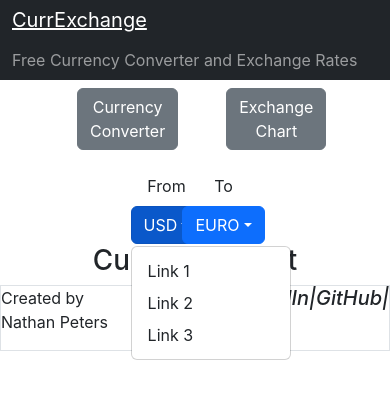
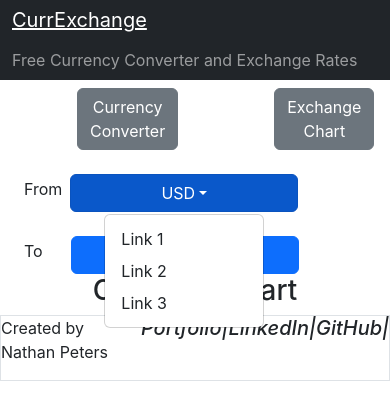
Before and after one commit to nathanpeters8/Currency-Exchange-Rate-App, a React (Create React App) app: page /chart in a window 390 px wide. Both pictures are taken after a click on the button "USD". Shown: the top 420 px of the page. Built offline with nearby package versions, Linux system fonts and the light colour scheme.

Commit message:
make dropdowns responsive for mobile

```diff
--- a/src/App.js
+++ b/src/App.js
@@ -3,6 +3,7 @@ import { BrowserRouter as Router, Route, Link, Switch } from 'react-router-dom';
 
 import Converter from './Converter';
 import Chart from './Chart';
+import Home from './Home';
 import './App.css';
 
 const NotFound = () => {
@@ -21,44 +22,8 @@ function App() {
         </div>
       </nav>
       <div className='container-md'>
-        <div className='row justify-content-center'>
-          <div className='col-8 d-flex'>
-            <Link to='/' className='btn btn-secondary flex-fill me-5'>
-              Currency Converter
-            </Link>
-            <Link to='/chart' className='btn btn-secondary flex-fill'>
-              Exchange Chart
-            </Link>
-          </div>
-        </div>
-        <div className='container-md d-flex justify-content-center mt-4'>
-          <div className= 'col-2 d-flex flex-column align-items-center'>
-            <label className='form-label'>From</label>
-            <div className="dropdown">
-              <button type='button' className='btn btn-primary dropdown-toggle' data-bs-toggle='dropdown' id='fromDropdown' aria-expanded='false'>
-                USD
-              </button>
-              <ul className="dropdown-menu">
-                <li><a href="#" className="dropdown-item">Link 1</a></li>
-                <li><a href="#" className="dropdown-item">Link 2</a></li>
-                <li><a href="#" className="dropdown-item">Link 3</a></li>
-              </ul>
-            </div>
-          </div>
-          <div className= 'col-2 d-flex flex-column align-items-center'>
-            <label className='form-label'>To</label>
-            <div className="dropdown">
-              <button type='button' className='btn btn-primary dropdown-toggle' data-bs-toggle='dropdown' id='fromDropdown' aria-expanded='false'>
-                EURO
-              </button>
-              <ul className="dropdown-menu">
-                <li><a href="#" className="dropdown-item">Link 1</a></li>
-                <li><a href="#" className="dropdown-item">Link 2</a></li>
-                <li><a href="#" className="dropdown-item">Link 3</a></li>
-              </ul>
-            </div>
-          </div>
-        </div>
+        <Home/>
+
         <Switch>
           <Route path='/' exact component={Converter}></Route>
           <Route path='/chart' component={Chart}></Route>
--- /dev/null
+++ b/src/Home.js
@@ -0,0 +1,87 @@
+import React from 'react';
+import { BrowserRouter as Router, Route, Link, Switch } from 'react-router-dom';
+
+class Home extends React.Component {
+  render() {
+    return (
+      <>
+        <div className='row justify-content-center'>
+          <div className='col-8 d-flex'>
+            <Link to='/' className='btn btn-secondary flex-fill me-5'>
+              Currency Converter
+            </Link>
+            <Link to='/chart' className='btn btn-secondary flex-fill ms-5'>
+              Exchange Chart
+            </Link>
+          </div>
+        </div>
+        <div className='container-md d-flex flex-column flex-md-row justify-content-between mt-4 px-md-5'>
+          <div className='col-8 col-md-3 d-flex flex-md-column align-items-center mb-4'>
+            <label className='form-label me-2'>From</label>
+            <div className='dropdown-center col-12 d-flex'>
+              <button
+                type='button'
+                className='btn btn-primary dropdown-toggle flex-fill'
+                data-bs-toggle='dropdown'
+                id='fromDropdown'
+                aria-expanded='false'
+              >
+                USD
+              </button>
+              <ul className='dropdown-menu'>
+                <li>
+                  <a href='#' className='dropdown-item'>
+                    Link 1
+                  </a>
+                </li>
+                <li>
+                  <a href='#' className='dropdown-item'>
+                    Link 2
+                  </a>
+                </li>
+                <li>
+                  <a href='#' className='dropdown-item'>
+                    Link 3
+                  </a>
+                </li>
+              </ul>
+            </div>
+          </div>
+          <div className='col-8 col-md-3 d-flex flex-md-column align-items-center'>
+            <label className='form-label pe-4 me-1'>To</label>
+            <div className='dropdown-center col-12 d-flex'>
+              <button
+                type='button'
+                className='btn btn-primary dropdown-toggle flex-fill'
+                data-bs-toggle='dropdown'
+                id='fromDropdown'
+                aria-expanded='false'
+              >
+                EURO
+              </button>
+              <ul className='dropdown-menu'>
+                <li>
+                  <a href='#' className='dropdown-item'>
+                    Link 1
+                  </a>
+                </li>
+                <li>
+                  <a href='#' className='dropdown-item'>
+                    Link 2
+                  </a>
+                </li>
+                <li>
+                  <a href='#' className='dropdown-item'>
+                    Link 3
+                  </a>
+                </li>
+              </ul>
+            </div>
+          </div>
+        </div>
+      </>
+    );
+  }
+}
+
+export default Home;
```
